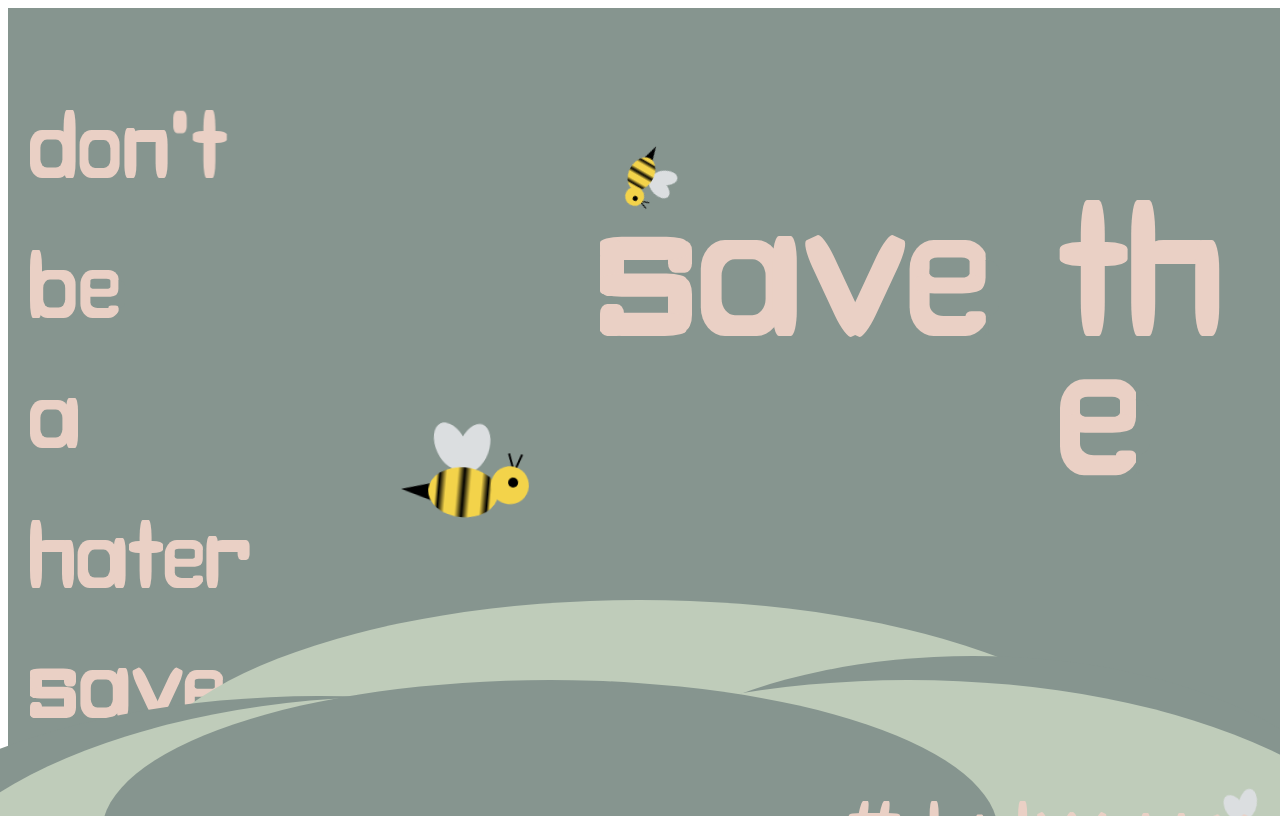
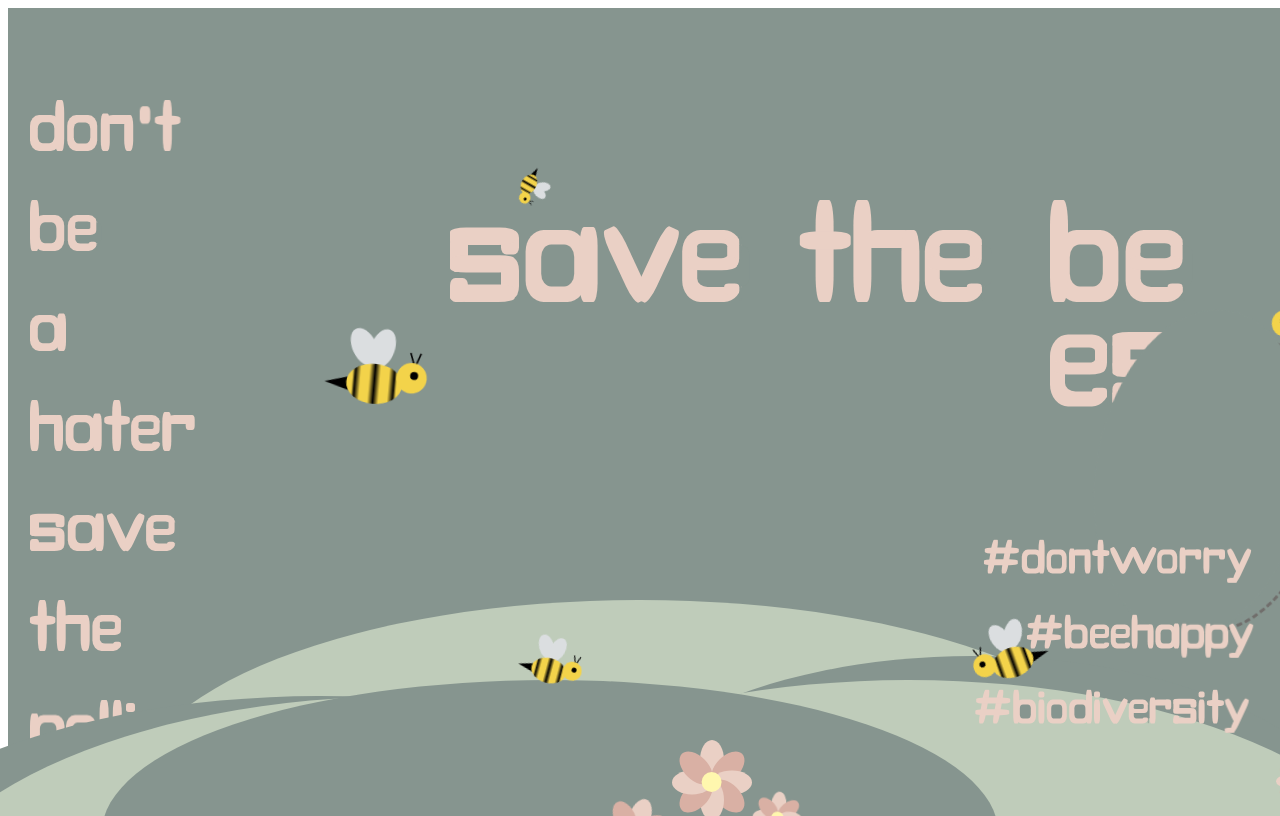
Before and after one commit to akimdesign/type-3-project, a plain HTML site: page index.html in a window 1280 px wide. Drawn offline with Linux system fonts and the light colour scheme.

Commit message:
many sizing fixes

```diff
--- a/style.css
+++ b/style.css
@@ -1704,32 +1704,32 @@
 .save {
   position: fixed;
   top: 200px;
-  left: 600px;
-  transform: scale(0.8);
+  left: 450px;
+  transform: scale(0.6);
   transform-origin: 0 0;
 }
 
 .the {
   position: fixed;
   top: 200px;
-  left: 1060px;
-  transform: scale(0.8);
+  left: 800px;
+  transform: scale(0.6);
   transform-origin: 0 0;
 }
 
 .bees {
   position: fixed;
   top: 200px;
-  left: 1400px;
-  transform: scale(0.8);
+  left: 1050px;
+  transform: scale(0.6);
   transform-origin: 0 0;
 }
 
 .don {
   position: fixed;
-  top: 110px;
+  top: 100px;
   left: 30px;
-  transform: scale(0.4);
+  transform: scale(0.3);
   transform-origin: 0 0;
 }
 
@@ -1739,64 +1739,64 @@
   background-color: #ead0c5;
   border-radius: 30%;
   position: fixed;
-  top: 97px;
-  left: 165px;
-  transform: scale(0.45);
+  top: 90px;
+  left: 130px;
+  transform: scale(0.35);
 }
 
 .let-t {
   position: fixed;
-  top: 110px;
-  left: 193px;
-  transform: scale(0.4);
+  top: 100px;
+  left: 155px;
+  transform: scale(0.3);
   transform-origin: 0 0;
 }
 
 .be {
   position: fixed;
-  top: 250px;
+  top: 200px;
   left: 30px;
-  transform: scale(0.4);
+  transform: scale(0.3);
   transform-origin: 0 0;
 }
 
 .let-a {
   position: fixed;
-  top: 380px;
+  top: 300px;
   left: 30px;
-  transform: scale(0.4);
+  transform: scale(0.3);
   transform-origin: 0 0;
 }
 
 .hater {
   position: fixed;
-  top: 520px;
+  top: 400px;
   left: 30px;
-  transform: scale(0.4);
+  transform: scale(0.3);
   transform-origin: 0 0;
 }
 
 .save2 {
   position: fixed;
-  top: 650px;
+  top: 500px;
   left: 30px;
-  transform: scale(0.4);
+  transform: scale(0.3);
   transform-origin: 0 0;
 }
 
 .the2 {
   position: fixed;
-  top: 790px;
+  top: 600px;
   left: 30px;
-  transform: scale(0.4);
+  transform: scale(0.3);
   transform-origin: 0 0;
 }
 
 .pollinator {
   position: fixed;
-  top: 920px;
+  top: 700px;
   left: 30px;
-  transform: scale(0.4);
+  transform: scale(0.3);
   transform-origin: 0 0;
 }
 
@@ -1965,7 +1965,7 @@
   position: fixed;
   top: 200px;
   left: 600px;
-  transform: rotate(20deg) scaleX(-1);
+  transform: rotate(20deg) scaleX(-1) scale(0.7);
   animation: 3.5s slidein infinite alternate;
 }
 
@@ -1983,9 +1983,9 @@
 
 .bee-2 {
   position: fixed;
-  top: 450px;
+  top: 350px;
   left: 400px;
-  transform: rotate(5deg);
+  transform: rotate(5deg) scale(0.8);
   animation: 2s moveBee infinite alternate;
 }
 
@@ -1993,34 +1993,36 @@
   from {
     margin-bottom: 100%;
     width: 100%;
+    margin-left: -20%;
   }
   to {
     margin-bottom: 50%;
     width: 50%;
+    margin-left: -10%;
   }
 }
 
 .bee-3 {
   position: fixed;
-  top: 125px;
-  left: 710px;
+  top: 155px;
+  left: 570px;
   transform: rotate(-15deg);
   animation: 3s rotateBee linear infinite;
 }
 
 @keyframes rotateBee {
   from {
-    transform: scale(0.5) rotate(0deg) translate(85px);
+    transform: scale(0.3) rotate(0deg) translate(85px);
   }
   to {
-    transform: scale(0.5) rotate(-360deg) translate(85px);
+    transform: scale(0.3) rotate(-360deg) translate(85px);
   }
 }
 
 .bee-4 {
   position: fixed;
-  top: 779px;
-  left: 1477px;
+  top: 609px;
+  left: 1160px;
   transform: scaleX(-1) scale(0.6) rotate(20deg);
   animation: 2s flyin2 infinite alternate;
 }
@@ -2030,14 +2032,14 @@
     margin-left: 0%;
   }
   to {
-    margin-left: -20%;
+    margin-left: -12%;
   }
 }
 
 .bee-5 {
   position: fixed;
-  top: 950px;
-  left: 870px;
+  top: 710px;
+  left: 570px;
   transform: rotate(15deg) scale(0.5);
   animation: 3s flyin infinite alternate;
 }
@@ -2055,14 +2057,15 @@
 
 .petal-1 {
   position: absolute;
-  top: 1020px;
-  left: 1000px;
+  top: 0px;
+  left: 25px;
   background-color: #d9b0a4;
   width: 30px;
   height: 50px;
   border-radius: 50%;
   animation: 1s petalColor infinite alternate;
 }
+
 @keyframes petalColor {
   from {
     background-color: #d9b0a4;
@@ -2081,8 +2084,8 @@
 }
 .petal-2 {
   position: absolute;
-  top: 1032px;
-  left: 1022px;
+  top: 10px;
+  left: 45px;
   background-color: #ead0c5;
   width: 30px;
   height: 50px;
@@ -2093,8 +2096,8 @@
 
 .petal-3 {
   position: absolute;
-  top: 1050px;
-  left: 1023px;
+  top: 28px;
+  left: 50px;
   background-color: #d9b0a4;
   width: 30px;
   height: 50px;
@@ -2105,8 +2108,8 @@
 
 .petal-4 {
   position: absolute;
-  top: 1064px;
-  left: 1014px;
+  top: 45px;
+  left: 45px;
   background-color: #ead0c5;
   width: 30px;
   height: 50px;
@@ -2117,8 +2120,8 @@
 
 .petal-5 {
   position: absolute;
-  top: 1068px;
-  left: 1000px;
+  top: 50px;
+  left: 25px;
   background-color: #d9b0a4;
   width: 30px;
   height: 50px;
@@ -2128,8 +2131,8 @@
 
 .petal-6 {
   position: absolute;
-  top: 1064px;
-  left: 981px;
+  top: 45px;
+  left: 5px;
   background-color: #ead0c5;
   width: 30px;
   height: 50px;
@@ -2140,8 +2143,8 @@
 
 .petal-7 {
   position: absolute;
-  top: 1050px;
-  left: 979px;
+  top: 28px;
+  left: 0px;
   background-color: #d9b0a4;
   width: 30px;
   height: 50px;
@@ -2152,8 +2155,8 @@
 
 .petal-8 {
   position: absolute;
-  top: 1032px;
-  left: 980px;
+  top: 10px;
+  left: 5px;
   background-color: #ead0c5;
   width: 30px;
   height: 50px;
@@ -2164,8 +2167,8 @@
 
 .flower-centre {
   position: absolute;
-  top: 1060px;
-  left: 1003px;
+  top: 40px;
+  left: 27px;
   background-color: #fff7ae;
   border-radius: 50%;
   width: 25px;
@@ -2174,46 +2177,48 @@
 
 .flower-1 {
   position: fixed;
-  top: -40px;
+  top: 740px;
+  left: 680px;
+  transform: scale(0.8);
 }
 
 .flower-2 {
   position: fixed;
-  top: 500px;
-  left: 486px;
+  top: 790px;
+  left: 760px;
   transform: rotate(5deg) scale(0.5);
   transform-origin: 0, 0;
 }
 
 .flower-3 {
-  top: 132px;
-  left: 687px;
+  top: 790px;
+  left: 620px;
   position: fixed;
   transform: rotate(20deg) scale(0.7);
 }
 
 .flower-4 {
   position: fixed;
-  top: 400px;
-  left: 346px;
+  top: 830px;
+  left: 1100px;
   transform: rotate(15deg) scale(0.5);
 }
 
 .flower-5 {
   position: fixed;
-  top: 250px;
-  left: 500px;
-  transform: scale(0.8);
+  top: 760px;
+  left: 1280px;
+  transform: scale(0.4);
 }
 
 .bee__path-1 {
   position: fixed;
-  top: 409px;
-  left: 1420px;
+  top: 329px;
+  left: 1120px;
   background-color: #86958f;
   border: 3px dashed #6a6361;
-  width: 300px;
-  height: 400px;
+  width: 200px;
+  height: 300px;
   border-radius: 50%;
   transform: rotate(11deg);
   animation: 2s disappear infinite alternate;
@@ -2229,14 +2234,14 @@
 }
 
 .path__blocker-1 {
-  width: 310px;
-  height: 430px;
+  width: 210px;
+  height: 330px;
   border-radius: 50%;
   transform: rotate(10deg);
   background-color: #86958f;
   position: fixed;
-  top: 388px;
-  left: 1396px;
+  top: 308px;
+  left: 1096px;
 }
 
 .hashtag {
@@ -2246,28 +2251,28 @@
 }
 .beehappy {
   position: fixed;
-  top: 825px;
-  right: -295px;
-  transform: scale(0.3);
+  top: 545px;
+  right: -350px;
+  transform: scale(0.2);
 }
 
 .biodiversity {
   position: fixed;
-  top: 915px;
-  right: -375px;
-  transform: scale(0.3);
+  top: 620px;
+  right: -440px;
+  transform: scale(0.2);
 }
 
 .dontworry {
   position: fixed;
-  top: 740px;
-  right: -370px;
-  transform: scale(0.3);
+  top: 470px;
+  right: -430px;
+  transform: scale(0.2);
 }
 
 .word_block {
   position: fixed;
-  top: 80px;
+  top: 100px;
   left: 20px;
   width: 210px;
   height: 125px;
```
